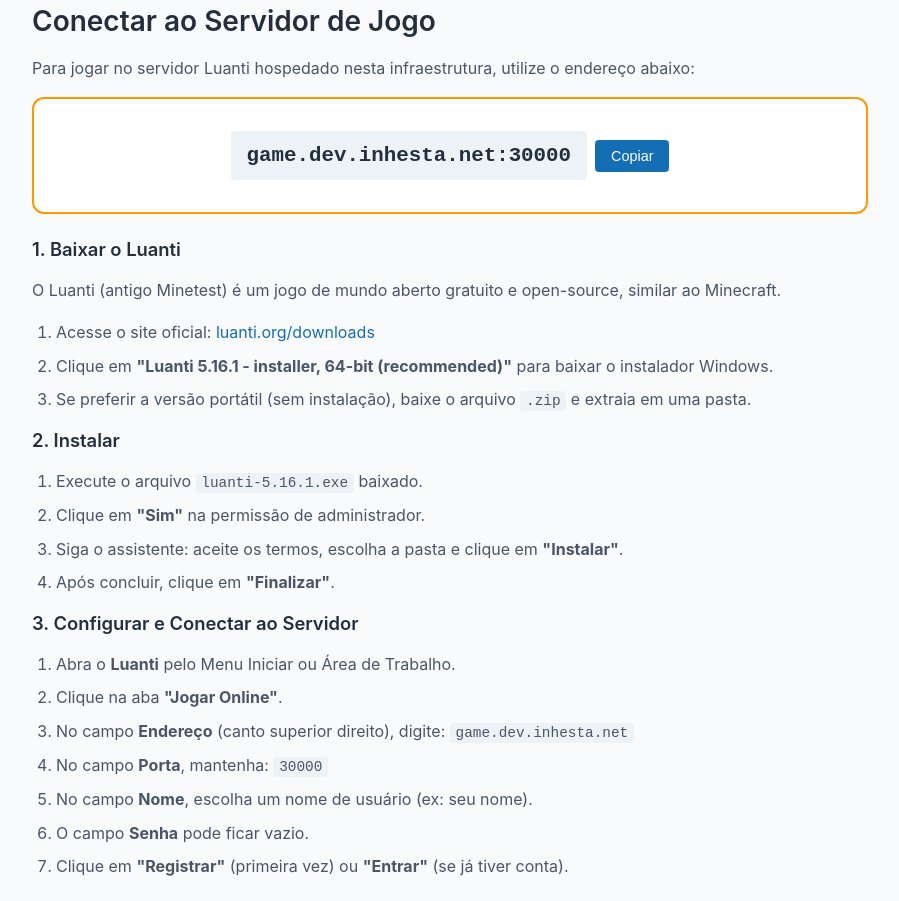
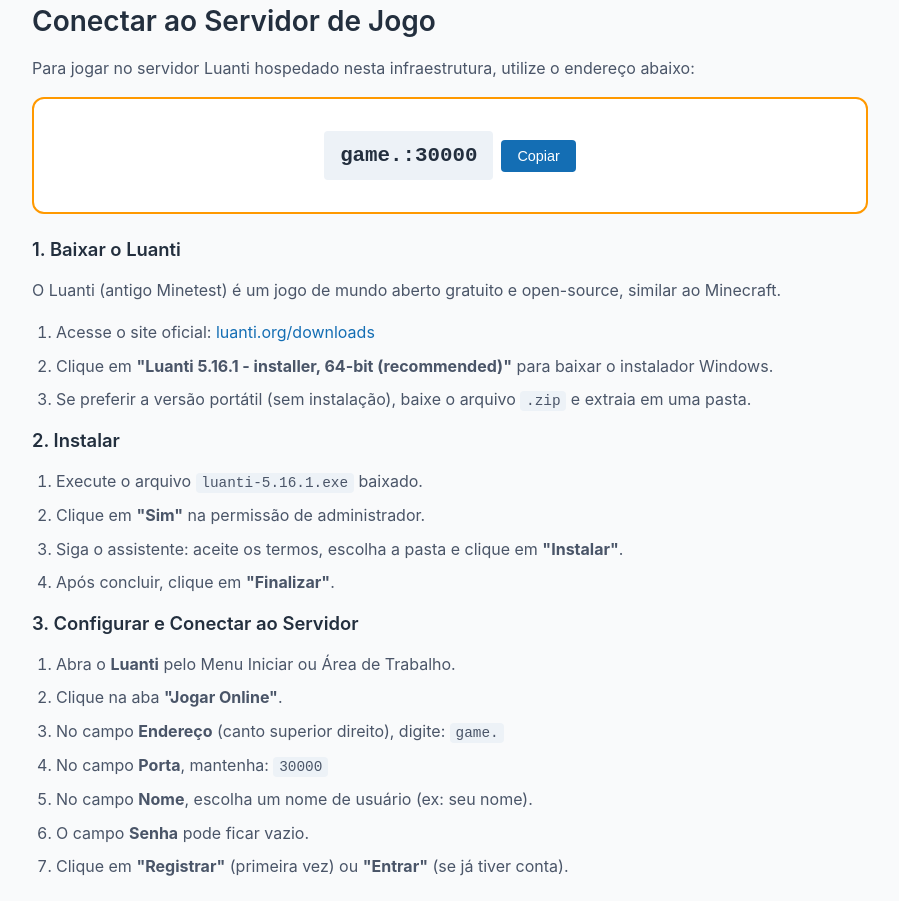
Before and after one commit to luizinhesta/AWS-Network-Load-Balancer, a plain HTML site: page web/index.html in a window 1280 px wide. Shown: the part 618-1519 px from the top of the page, without its empty margins (190-1089 px from the left). Drawn offline with Linux system fonts and the light colour scheme.

Commit message:
Atualização

```diff
--- a/web/index.html
+++ b/web/index.html
@@ -32,7 +32,7 @@
             <h2>Conectar ao Servidor de Jogo</h2>
             <p>Para jogar no servidor Luanti hospedado nesta infraestrutura, utilize o endereço abaixo:</p>
             <div class="server-address">
-                <code id="server-address">game.dev.inhesta.net:30000</code>
+                <code id="server-address">game.<SEU-DOMINIO>:30000</code>
                 <button id="copy-btn" type="button" aria-label="Copiar endereço do servidor">Copiar</button>
                 <span id="copy-feedback" class="copy-feedback" aria-live="polite" hidden>Copiado!</span>
             </div>
@@ -57,7 +57,7 @@
             <ol>
                 <li>Abra o <strong>Luanti</strong> pelo Menu Iniciar ou Área de Trabalho.</li>
                 <li>Clique na aba <strong>"Jogar Online"</strong>.</li>
-                <li>No campo <strong>Endereço</strong> (canto superior direito), digite: <code>game.dev.inhesta.net</code></li>
+                <li>No campo <strong>Endereço</strong> (canto superior direito), digite: <code>game.<SEU-DOMINIO></code></li>
                 <li>No campo <strong>Porta</strong>, mantenha: <code>30000</code></li>
                 <li>No campo <strong>Nome</strong>, escolha um nome de usuário (ex: seu nome).</li>
                 <li>O campo <strong>Senha</strong> pode ficar vazio.</li>
```
Also changed, not shown: 2 other files.
